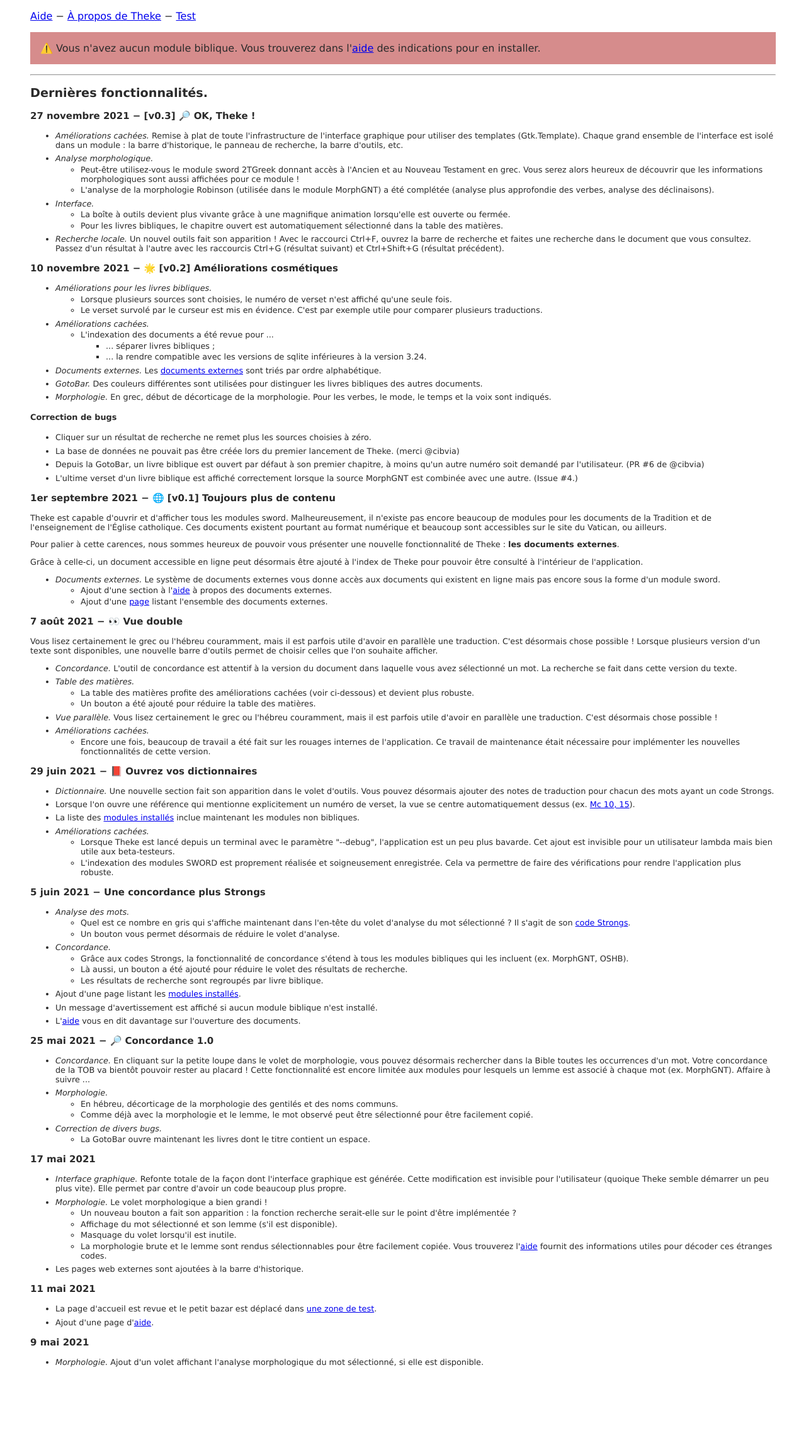
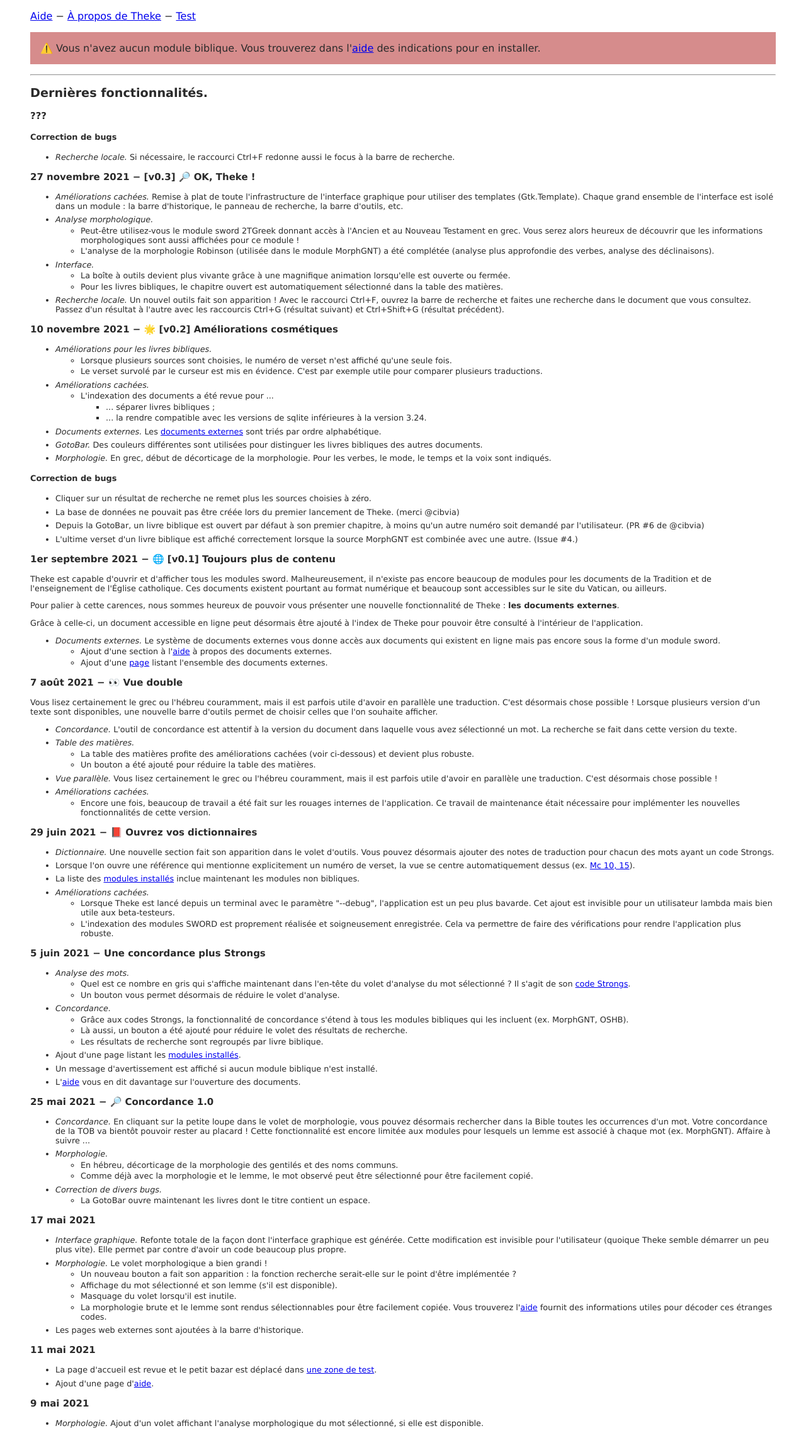
Before and after one commit to a2ohm/theke, a Python web app: template assets/templates/welcome.html.j2 in a window 1280 px wide. Shown: the part 86-2370 px from the top of the page at 63% size. Before the commit the page ends 2257 px from the top, so only its background shows below. Run offline with Jinja, Linux system fonts and the light colour scheme; the template is opened without the code that fills it, so the values that code supplies are empty.

Commit message:
Update the logbook (Ctrl+F restoring focus)

```diff
--- a/assets/templates/logbook.html
+++ b/assets/templates/logbook.html
@@ -1,3 +1,9 @@
+<h3>???</h3>
+<h4>Correction de bugs</h4>
+<ul>
+    <li><em>Recherche locale.</em> Si nécessaire, le raccourci Ctrl+F redonne aussi le focus à la barre de recherche.</li>
+</ul>
+
 <h3>27 novembre 2021 − [v0.3] 🔎️ OK, Theke ! </h3>
 <ul>
     <li><em>Améliorations cachées.</em> Remise à plat de toute l'infrastructure de l'interface graphique pour utiliser des templates (Gtk.Template). Chaque grand ensemble de l'interface est isolé dans un module : la barre d'historique, le panneau de recherche, la barre d'outils, etc.</li>
```
